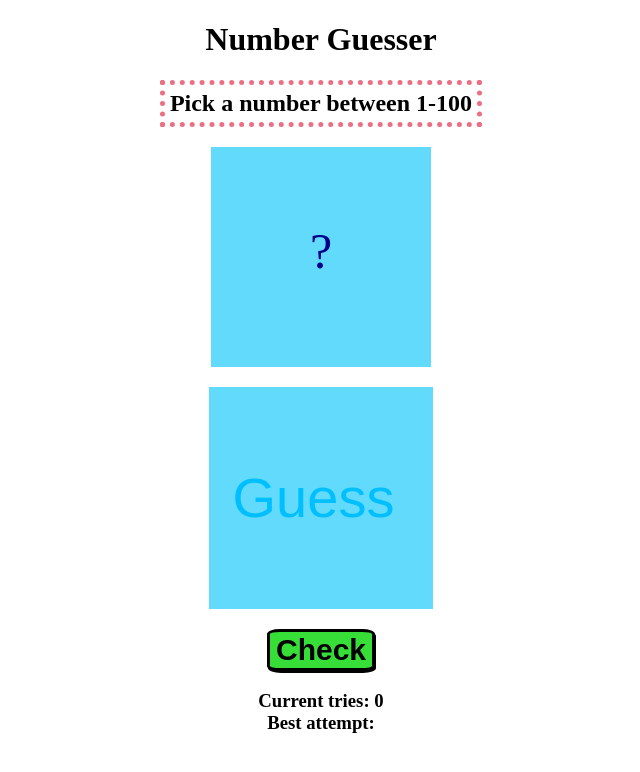
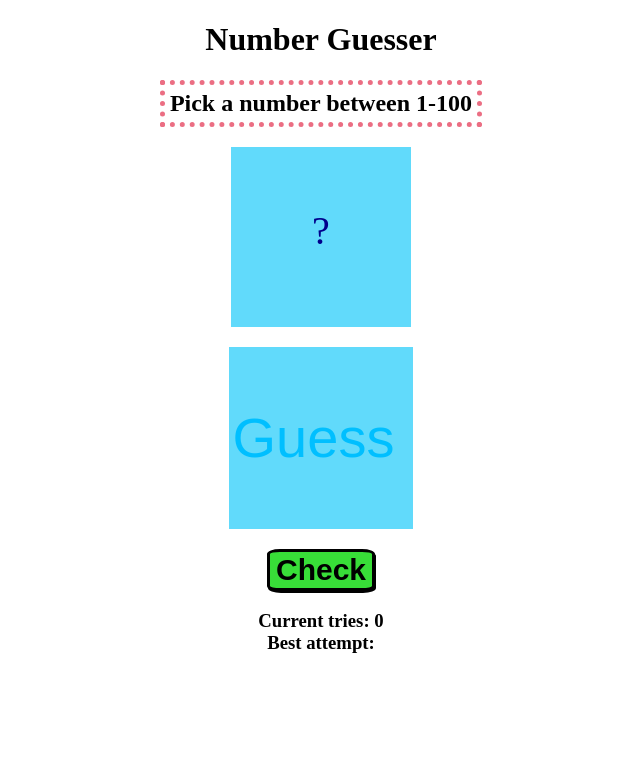
Before and after one commit to blackcamel887/my-website, a Next.js app: page /number-guesser in a window 1280 px wide. Shown: the top 772 px of the page, without its empty margins (319-959 px from the left). Built offline with nearby package versions, Linux system fonts and the light colour scheme.

Commit message:
fix box sizes

```diff
--- a/pages/number-guesser.module.css
+++ b/pages/number-guesser.module.css
@@ -38,10 +38,10 @@
   The top blue square, includes a text element
 */
 .part{
-  height:70px;
-  width: 220px;
-  padding-top: 75px;
-  padding-bottom: 75px;
+  height:60px;
+  width: 180px;
+  padding-top: 60px;
+  padding-bottom: 60px;
   background-color: #61dafb;
   margin-left: auto;
   margin-right: auto;
@@ -73,7 +73,7 @@
   The text box that is in the top blue square
 */
 .text{
-  font-size: 50px;
+  font-size: 40px;
   color:darkblue;
   text-align: center;
   margin-top: auto;
@@ -84,8 +84,8 @@
 */
 .input{
   font-size: 56px;
-  width: 220px;
-  height: 220px;
+  width: 180px;
+  height: 180px;
   background-color: #61dafb;
   text-align: center;
   border-width: 0;
```
